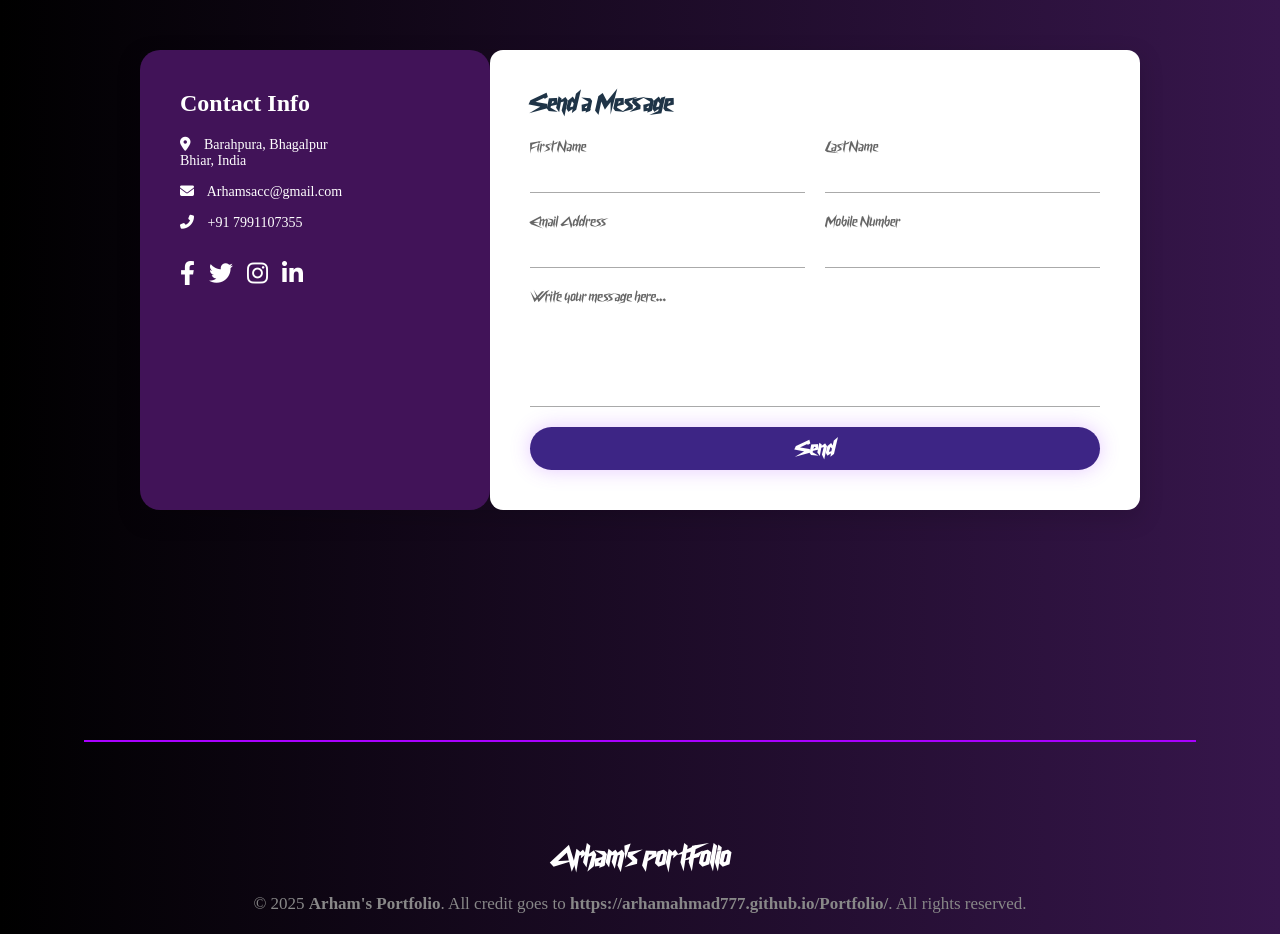
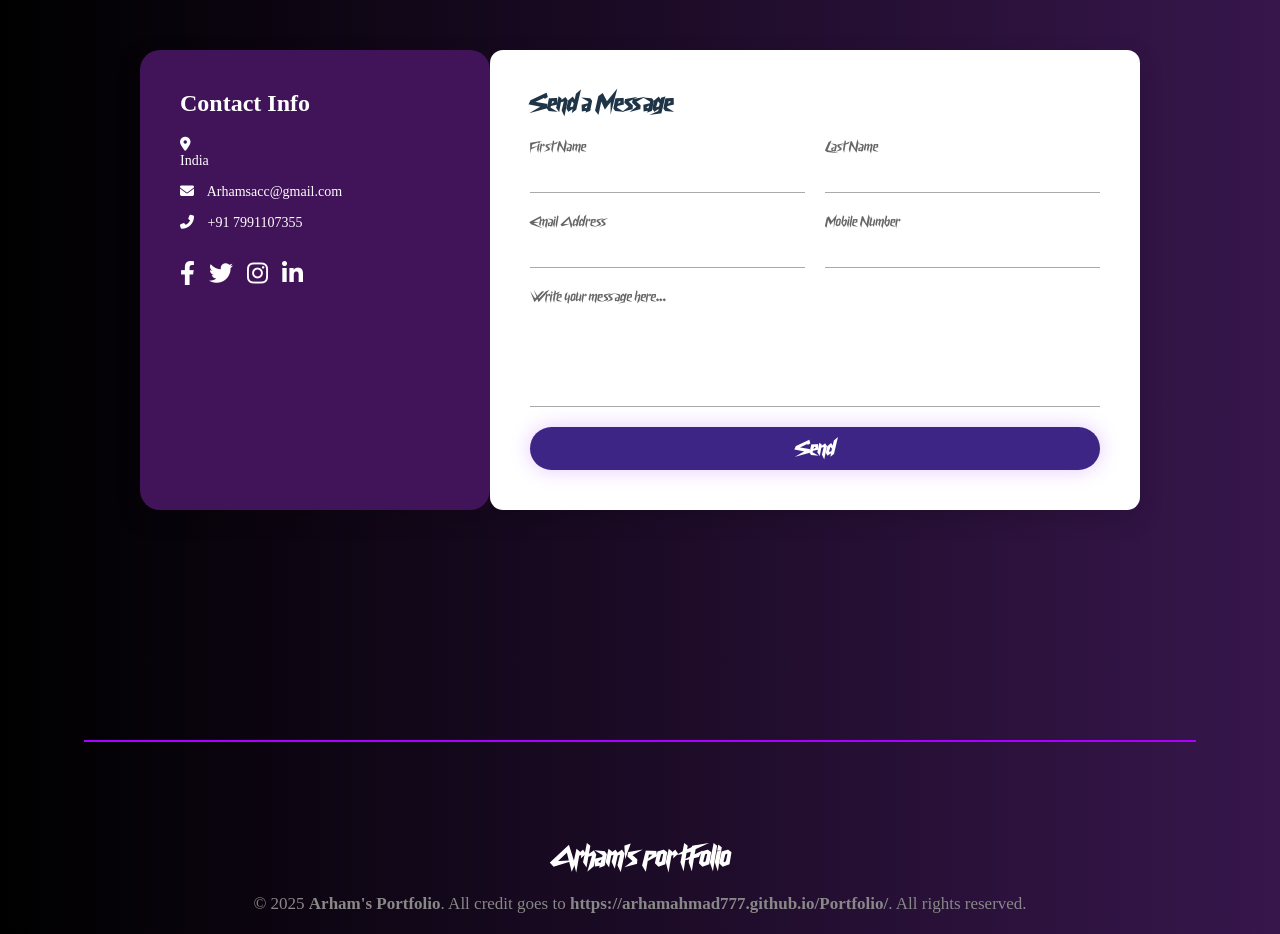
Before and after one commit to ArhamAhmad777/Portfolio, a plain HTML site: page index.html in a window 1280 px wide. Shown: the part 3660-4594 px from the top of the page. Drawn offline with nearby package versions, Linux system fonts and the light colour scheme; a web font is replaced by a local one.

Commit message:
Update index.html

```diff
--- a/index.html
+++ b/index.html
@@ -3,7 +3,7 @@
   <head>
     <meta charset="UTF-8" />
     <meta name="viewport" content="width=device-width, initial-scale=1.0" />
-    <title>Azmul - Developer Portfolio</title>
+    <title>Arham - Developer Portfolio</title>
   <link href='https://unpkg.com/boxicons@2.1.4/css/boxicons.min.css' rel='stylesheet'>
     <script src="https://unpkg.com/boxicons@2.1.4/dist/boxicons.js"></script>
      <link rel="stylesheet" href="https://cdnjs.cloudflare.com/ajax/libs/font-awesome/6.4.0/css/all.min.css">
@@ -1284,7 +1284,7 @@ nav a.active {
           <div class="container">
         <div class="contact-info">
           <h2>Contact Info</h2>
-          <p><i class="fas fa-map-marker-alt"></i> Barahpura, Bhagalpur<br>Bhiar, India</p>
+          <p><i class="fas fa-map-marker-alt"></i><br>India</p>
           <p><i class="fas fa-envelope"></i> Arhamsacc@gmail.com</p>
           <p><i class="fas fa-phone-alt"></i> +91 7991107355</p>
 
```
